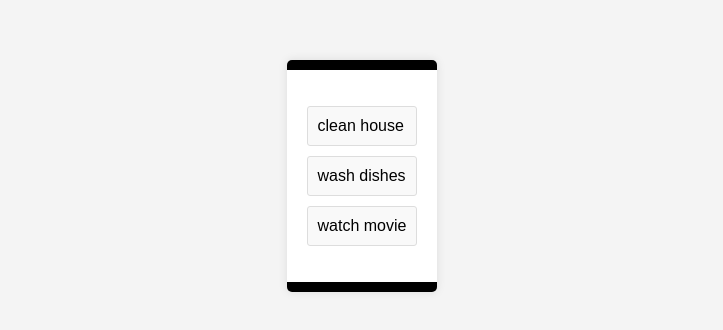
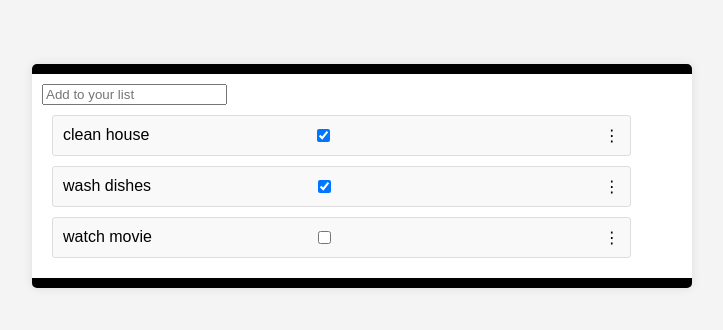
Before and after one commit to mbatha-17/To-do-list, a website built with webpack: page src/index.html in a window 1280 px wide. Shown: the part 224-554 px from the top of the page, without its empty margins (278-1001 px from the left). Built offline with nearby package versions, Linux system fonts and the light colour scheme.

Commit message:
Added checkbox and ellipsis icon

```diff
--- a/src/index.html
+++ b/src/index.html
@@ -7,6 +7,7 @@
 </head>
 <body>
     <div id="list">
+        <input type="text" id="new-task-input" placeholder="Add to your list" />
         <ul id="todo-list"></ul>
     </div>
 </body>
--- a/src/index.js
+++ b/src/index.js
@@ -1,9 +1,9 @@
 import './style.css';
 
 const tasks = [
-  { description: 'clean house', completed: false, index: 1 },
-  { description: 'wash dishes', completed: true, index: 2 },
-  { description: 'watch movie', completed: false, index: 3 },
+  { description: 'clean house', completed: true, index: 0 },
+  { description: 'wash dishes', completed: true, index: 1 },
+  { description: 'watch movie', completed: false, index: 2 },
 ];
 
 const renderTasks = () => {
@@ -11,6 +11,20 @@ const renderTasks = () => {
   tasks.sort((a, b) => a.index - b.index).forEach(task => {
     const li = document.createElement('li');
     li.textContent = task.description;
+
+    const checkbox = document.createElement('input');
+    checkbox.type = 'checkbox';
+    checkbox.className = 'checkbox';
+    checkbox.checked = task.completed;
+    checkbox.addEventListener('change', () => toggleTaskCompletion(index));
+
+    const ellipsisIcon = document.createElement('span');
+    ellipsisIcon.className = 'ellipsis-icon';
+    ellipsisIcon.innerHTML = '&#x22EE;';
+
+    li.appendChild(checkbox);
+    li.appendChild(ellipsisIcon);
+
     todoList.appendChild(li);
   });
 };
--- a/src/style.css
+++ b/src/style.css
@@ -11,7 +11,8 @@ body {
 
   #list {
     background: #fff;
-    padding: 20px;
+    padding: 10px;
+    width: 50%;
     border-radius: 5px;
     box-shadow: 0 0 10px rgba(0, 0, 0, 0.1);
     border-top: 10px solid black;
@@ -21,12 +22,25 @@ body {
   ul {
     list-style: none;
     padding: 0;
+    margin: 0;
   }
 
   li {
     background: #f9f9f9;
-    margin: 10px 0;
+    margin: 10px;
     padding: 10px;
+    width: 87%;
     border: 1px solid #ddd;
     border-radius: 3px;
+    display: flex;
+    justify-content: space-between;
   }
+
+  li .checkbox {
+    margin-right: 100px;
+  }
+
+  li .ellipsis-icon {
+    cursor: pointer;
+    margin-left: 10px;
+  }
```
Also changed, not shown: 2 other files.
